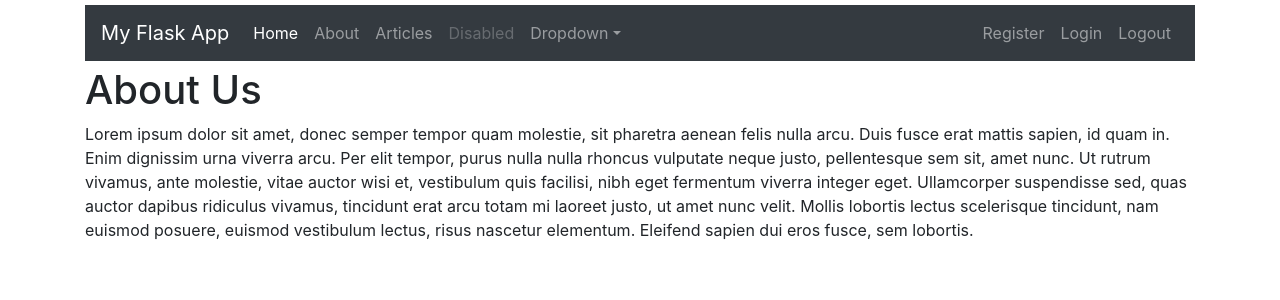
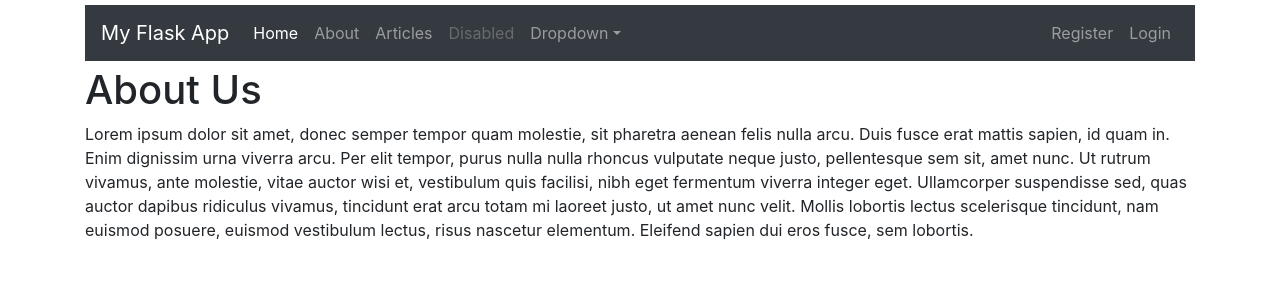
Before and after one commit to nickspacemonkey/webapp, a Flask app: page /about in a window 1280 px wide. Shown: the top 300 px of the page. Run offline with Flask 2, Linux system fonts and the light colour scheme; some libraries are stand-ins or nearby versions.

Commit message:
Nav now only show relevent login/logout details

```diff
--- a/templates/includes/_navbar.html
+++ b/templates/includes/_navbar.html
@@ -29,15 +29,23 @@
         </ul>
 
         <ul class="navbar-nav navbar-right">
+          {% if session.logged_in %}
+
+          <li class="nav-item">
+            <a class="nav-link" href="/logout">Logout</a>
+          </li>
+
+          {% else %}
+
           <li class="nav-item">
             <a class="nav-link" href="/register">Register</a>
           </li>
           <li class="nav-item">
             <a class="nav-link" href="/login">Login</a>
           </li>
-          <li class="nav-item">
-            <a class="nav-link" href="/logout">Logout</a>
-          </li>
+
+          {% endif %}
+
         </ul>
 
       </div>
```
